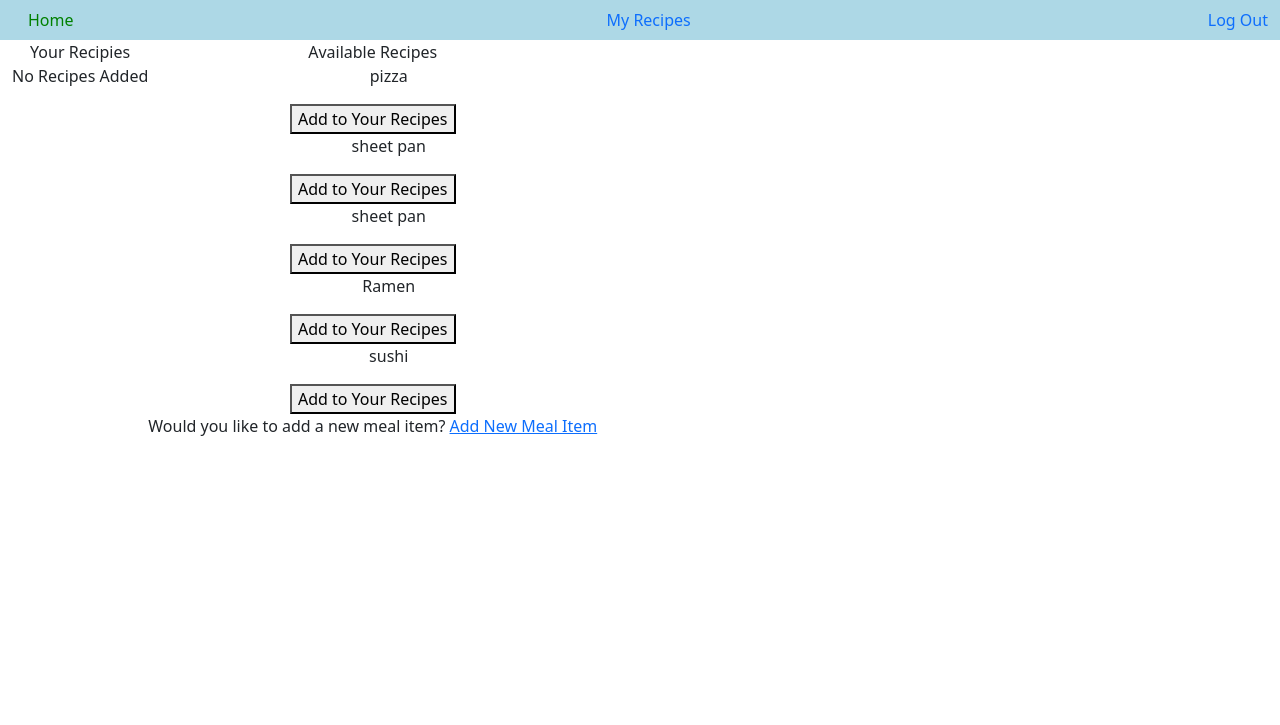
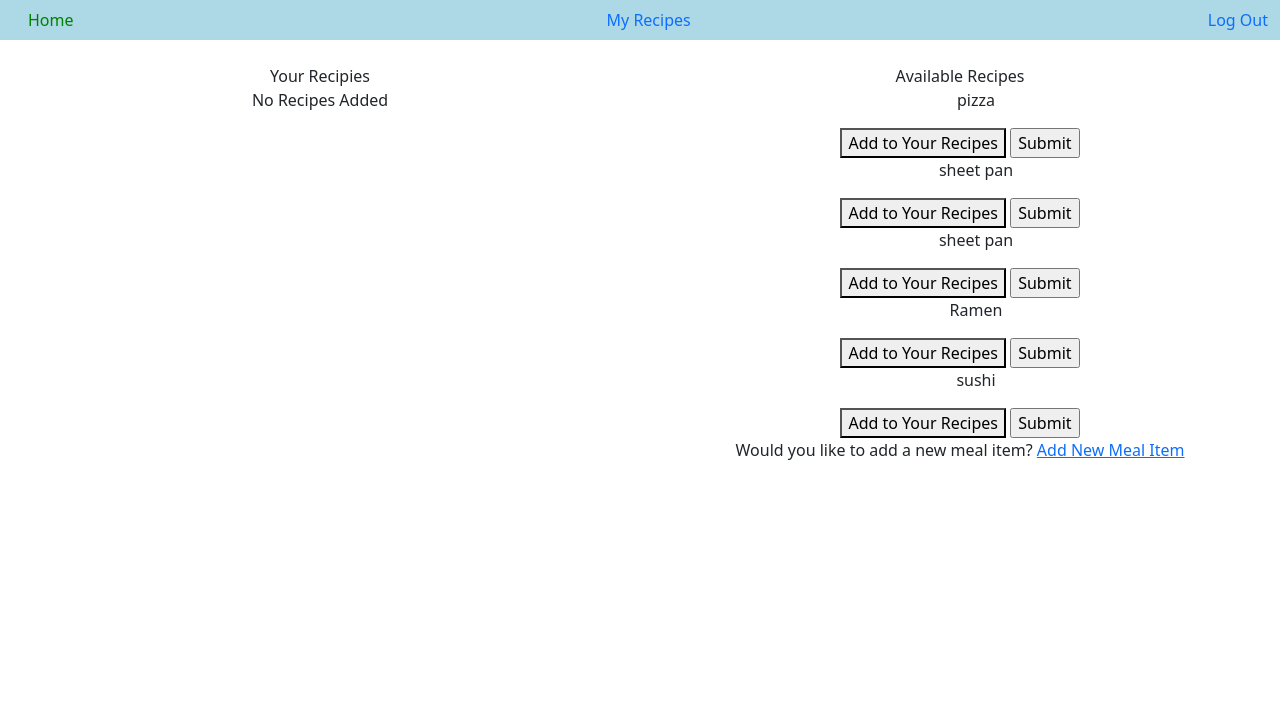
Before and after one commit to zshep/meal_finder, a Flask app: page /show_meal in a window 1280 px wide. Shown: the top 725 px of the page. Run offline with Flask 3, Linux system fonts and the light colour scheme; a user stored in the database is signed in; data comes from the database, SQL or seed files in the repository.

Commit message:
added styling for the show meal page. started to make add recipe route to handle added the recipe selected to the users cookbook

```diff
--- a/app.py
+++ b/app.py
@@ -1,4 +1,4 @@
-from flask import Flask, flash, redirect, render_template, request, session
+from flask import Flask, flash, redirect, render_template, request, session, url_for
 from flask_session import Session
 from functools import wraps
 from werkzeug.security import check_password_hash, generate_password_hash
@@ -227,6 +227,13 @@ def add_meal():
 
         return render_template("/food.html")
 
+#TODO make add recipe (to users cookbook)
+@app.route("/add_recipe", methods = ["POST"])
+def add_recipe():
+    print("the add recipe button was pushed")
+
+    return redirect(url_for('show_meal'))
+
 #delete meal route
 @app.route("/delete_meal", methods = ["DELETE"])
 @login_required
--- a/templates/food.html
+++ b/templates/food.html
@@ -2,8 +2,9 @@
 
 {% block main %}
 
-    <container class="d-flex flex-row">
-        <div class="align-self-start">
+    <container class="container">
+        <div class="row">
+            <div class="col">
                 <h8> Your Recipies</h8>
                 {% if meal_list %}
                     {% for meal in user_list %}
@@ -21,19 +22,19 @@
                 {% endif %}
             </div>
 
-        <div class="align-self-end">
+            <div class="col">
                 <div>
                     <h8>Available Recipes</h8>
                     {% for meal in all_meals%}
                         <ul> {{ meal }}</ul>
                         <button action="/add_recipe">Add to Your Recipes</button>
-                    <submit></submit>
+                        <input type="submit"></input>
                     {% endfor %}
                 </div>
                 <h8>Would you like to add a new meal item?</h8>
                 <a href ="/add_meal">Add New Meal Item</a>
             </div>
-
+        </div>
     </container>
 
 {% endblock %}
```
Also changed, not shown: 2 other files. Lines whose indentation alone changed are shown as unchanged.
